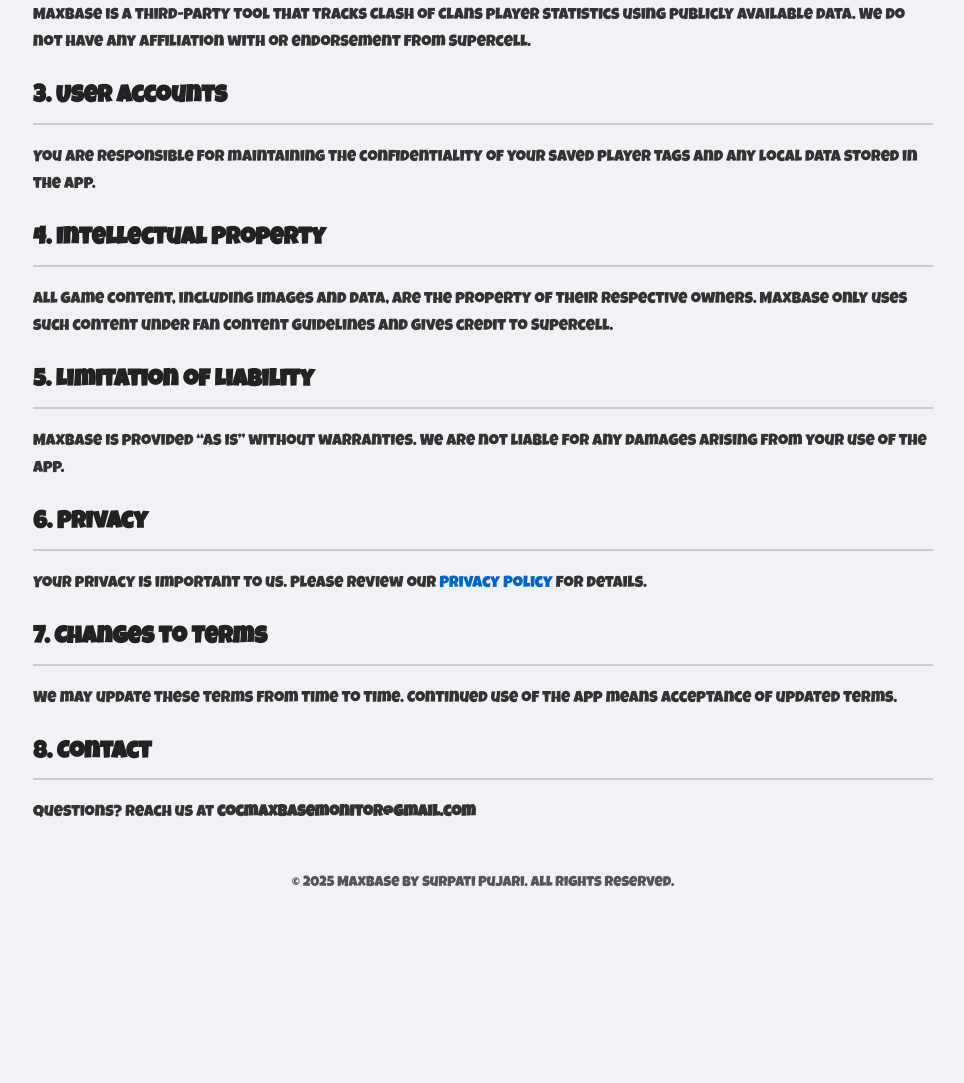
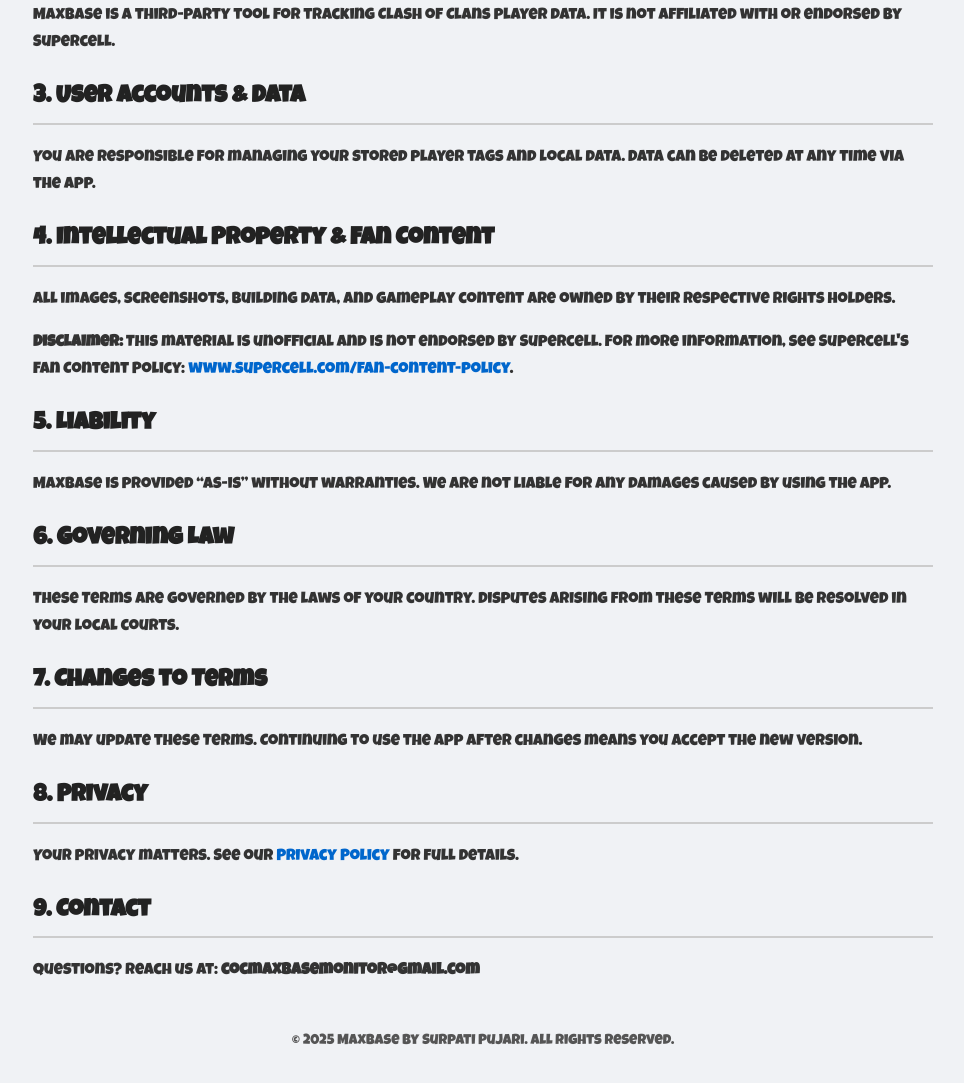
Before and after one commit to babapujari16/maxbase-privacy-policy, a plain HTML site: page terms-of-service.html in a window 1280 px wide. Shown: the part 363-1446 px from the top of the page, without its empty margins (157-1121 px from the left). Before the commit the page ends 1290 px from the top, so only its background shows below. Drawn offline with Linux system fonts and the light colour scheme.

Commit message:
Update terms-of-service.html

```diff
--- a/terms-of-service.html
+++ b/terms-of-service.html
@@ -1,41 +1,17 @@
 <!DOCTYPE html>
 <html lang="en">
 <head>
-  <meta charset="UTF-8" />
-  <meta name="viewport" content="width=device-width, initial-scale=1" />
-  <title>MaxBase - Terms of Service</title>
+  <!-- Metadata and Luckiest Guy font -->
+  <title>MaxBase – Terms of Service</title>
   <link href="https://fonts.googleapis.com/css2?family=Luckiest+Guy&display=swap" rel="stylesheet" />
   <style>
-    body {
-      font-family: 'Luckiest Guy', cursive;
-      background: #f0f2f5;
-      color: #333;
-      max-width: 900px;
-      margin: auto;
-      padding: 2em;
-      line-height: 1.7;
-    }
-    h1, h2 {
-      color: #222;
-      border-bottom: 2px solid #ccc;
-      padding-bottom: 5px;
-    }
-    ul {
-      padding-left: 1.5em;
-    }
-    footer {
-      margin-top: 3em;
-      font-size: 0.9em;
-      text-align: center;
-      color: #555;
-    }
-    a {
-      color: #0066cc;
-      text-decoration: none;
-    }
-    a:hover {
-      text-decoration: underline;
-    }
+    /* Same styling as Privacy Policy for consistency */
+    body { font-family: 'Luckiest Guy', cursive; padding: 2em; max-width: 900px; margin: auto; background: #f0f2f5; color: #333; line-height: 1.7; }
+    h1, h2 { color: #222; border-bottom: 2px solid #ccc; padding-bottom: 5px; }
+    ul { padding-left: 1.5em; }
+    footer { margin-top: 3em; font-size: 0.9em; text-align: center; color: #555; }
+    a { color: #0066cc; text-decoration: none; }
+    a:hover { text-decoration: underline; }
   </style>
 </head>
 <body>
@@ -44,32 +20,34 @@
   <p><strong>Last Updated:</strong> June 8, 2025</p>
 
   <h2>1. Acceptance of Terms</h2>
-  <p>By using MaxBase, you agree to comply with these Terms of Service and all applicable laws and regulations.</p>
+  <p>By using MaxBase, you agree to these Terms. Please stop using the app if you disagree.</p>
 
   <h2>2. Use of the App</h2>
-  <p>MaxBase is a third-party tool that tracks Clash of Clans player statistics using publicly available data. We do not have any affiliation with or endorsement from Supercell.</p>
+  <p>MaxBase is a third-party tool for tracking Clash of Clans player data. It is not affiliated with or endorsed by Supercell.</p>
 
-  <h2>3. User Accounts</h2>
-  <p>You are responsible for maintaining the confidentiality of your saved player tags and any local data stored in the app.</p>
+  <h2>3. User Accounts & Data</h2>
+  <p>You are responsible for managing your stored player tags and local data. Data can be deleted at any time via the app.</p>
 
-  <h2>4. Intellectual Property</h2>
-  <p>All game content, including images and data, are the property of their respective owners. MaxBase only uses such content under fan content guidelines and gives credit to Supercell.</p>
+  <h2>4. Intellectual Property & Fan Content</h2>
+  <p>All images, screenshots, building data, and gameplay content are owned by their respective rights holders.</p>
+  <p><strong>Disclaimer:</strong> This material is unofficial and is not endorsed by Supercell. For more information, see Supercell's Fan Content Policy: <a href="https://supercell.com/en/fan-content-policy/" target="_blank">www.supercell.com/fan-content-policy</a>.</p>
 
-  <h2>5. Limitation of Liability</h2>
-  <p>MaxBase is provided “as is” without warranties. We are not liable for any damages arising from your use of the app.</p>
+  <h2>5. Liability</h2>
+  <p>MaxBase is provided “as-is” without warranties. We are not liable for any damages caused by using the app.</p>
 
-  <h2>6. Privacy</h2>
-  <p>Your privacy is important to us. Please review our <a href="https://babapujari16.github.io/maxbase-privacy-policy/">Privacy Policy</a> for details.</p>
+  <h2>6. Governing Law</h2>
+  <p>These Terms are governed by the laws of your country. Disputes arising from these Terms will be resolved in your local courts.</p>
 
   <h2>7. Changes to Terms</h2>
-  <p>We may update these terms from time to time. Continued use of the app means acceptance of updated terms.</p>
+  <p>We may update these Terms. Continuing to use the app after changes means you accept the new version.</p>
 
-  <h2>8. Contact</h2>
-  <p>Questions? Reach us at <strong>cocmaxbasemonitor@gmail.com</strong></p>
+  <h2>8. Privacy</h2>
+  <p>Your privacy matters. See our <a href="https://babapujari16.github.io/maxbase-privacy-policy/">Privacy Policy</a> for full details.</p>
 
-  <footer>
-    © 2025 MaxBase by Surpati Pujari. All rights reserved.
-  </footer>
+  <h2>9. Contact</h2>
+  <p>Questions? Reach us at: <strong>cocmaxbasemonitor@gmail.com</strong></p>
+
+  <footer>© 2025 MaxBase by Surpati Pujari. All rights reserved.</footer>
 
 </body>
 </html>
```
